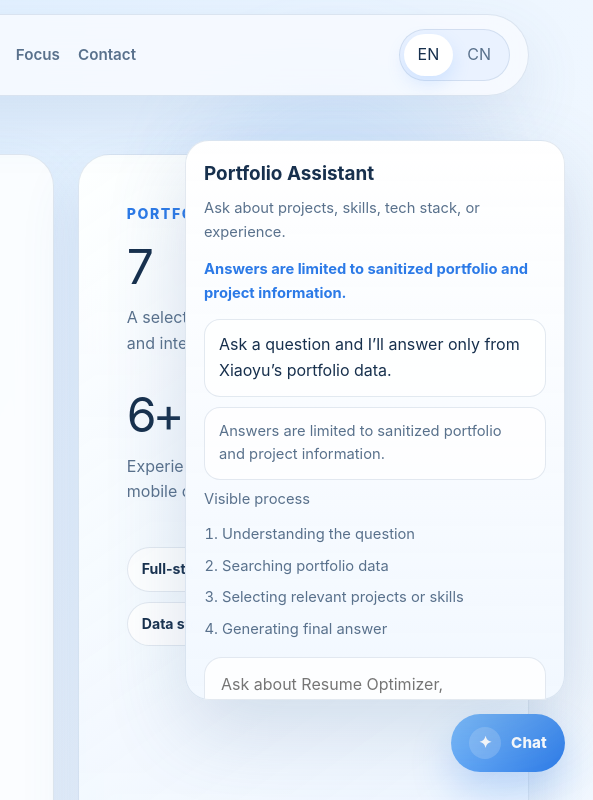
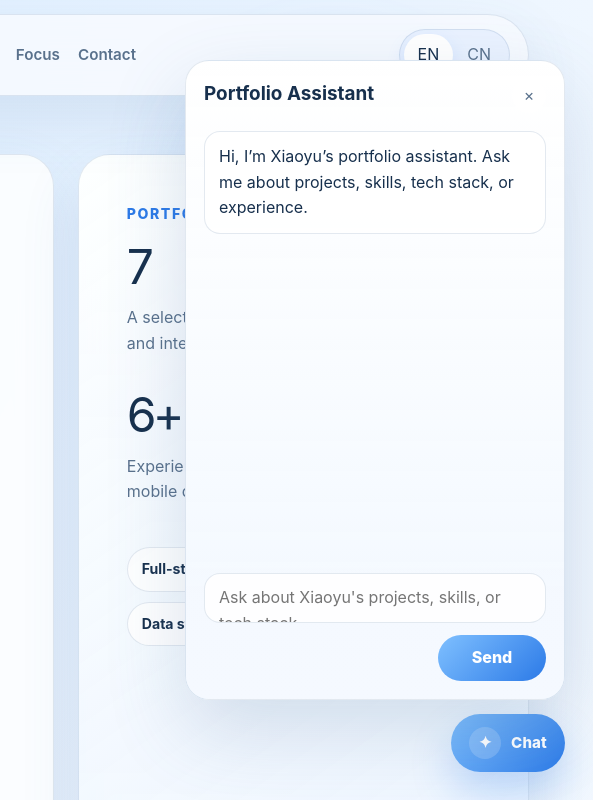
Before and after one commit to XYAN12/my-portfolio, a website with bundled scripts: page index.html in a window 1280 px wide. Both pictures are taken after a click on the button "Open portfolio chatbot". Shown: the top 800 px of the page, 687-1280 px from the left. Built offline with nearby package versions, Linux system fonts and the light colour scheme.

Commit message:
improve chatbot UI

```diff
--- a/src/chatbot-ui.js
+++ b/src/chatbot-ui.js
@@ -8,16 +8,25 @@ function createButtonIcon(document) {
 }
 
 function createMessageBubble(document, className, text) {
-  const bubble = document.createElement("p");
+  const bubble = document.createElement("div");
   bubble.classList.add(className);
   bubble.textContent = text;
   return bubble;
 }
 
-function createStepItem(document, text) {
+function createStepItem(document, text, complete = true) {
   const item = document.createElement("li");
   item.classList.add("chatbot-step");
-  item.textContent = text;
+
+  const icon = document.createElement("span");
+  icon.classList.add("chatbot-step-icon");
+  icon.textContent = complete ? "✓" : "•";
+
+  const label = document.createElement("span");
+  label.classList.add("chatbot-step-label");
+  label.textContent = text;
+
+  item.append(icon, label);
   return item;
 }
 
@@ -74,40 +83,64 @@ export function createChatbotInterface({
   header.classList.add("chatbot-header");
   panel.appendChild(header);
 
+  const headerMain = document.createElement("div");
+  headerMain.classList.add("chatbot-header-main");
+  header.appendChild(headerMain);
+
   const title = document.createElement("h3");
-  header.appendChild(title);
+  headerMain.appendChild(title);
 
   const subtitle = document.createElement("p");
   subtitle.classList.add("chatbot-subtitle");
-  header.appendChild(subtitle);
+  headerMain.appendChild(subtitle);
 
-  const status = document.createElement("p");
-  status.classList.add("chatbot-status");
-  panel.appendChild(status);
+  const closeButton = document.createElement("button");
+  closeButton.type = "button";
+  closeButton.classList.add("chatbot-close");
+  closeButton.setAttribute("aria-label", "Close chat");
+  closeButton.textContent = "×";
+  header.appendChild(closeButton);
 
   const messages = document.createElement("div");
   messages.classList.add("chatbot-messages");
   panel.appendChild(messages);
 
+  const message = document.createElement("div");
+  message.classList.add("chat-message", "assistant");
+  messages.appendChild(message);
+
   const answer = createMessageBubble(document, "chatbot-answer", "");
-  const note = createMessageBubble(document, "chatbot-note", "");
-  messages.append(answer, note);
+  message.append(answer);
 
-  const stepsTitle = document.createElement("p");
-  stepsTitle.classList.add("chatbot-steps-title");
-  panel.appendChild(stepsTitle);
+  const process = document.createElement("details");
+  process.classList.add("chatbot-process");
+  process.hidden = true;
+  process.open = true;
+  message.appendChild(process);
+
+  const processSummary = document.createElement("summary");
+  processSummary.classList.add("chatbot-process-summary");
+  process.appendChild(processSummary);
+
+  const processBody = document.createElement("div");
+  processBody.classList.add("chatbot-process-body");
+  process.appendChild(processBody);
 
   const stepsList = document.createElement("ol");
   stepsList.classList.add("chatbot-steps");
-  panel.appendChild(stepsList);
+  processBody.appendChild(stepsList);
+
+  const inputArea = document.createElement("div");
+  inputArea.classList.add("chatbot-input-area");
+  panel.appendChild(inputArea);
 
   const form = document.createElement("form");
   form.classList.add("chatbot-form");
-  panel.appendChild(form);
+  inputArea.appendChild(form);
 
   const input = document.createElement("textarea");
   input.classList.add("chatbot-input");
-  input.rows = 3;
+  input.rows = 1;
   form.appendChild(input);
 
   const submit = document.createElement("button");
@@ -117,40 +150,49 @@ export function createChatbotInterface({
 
   const state = {
     open: false,
-    endpoint: resolveEndpoint(endpoint)
+    endpoint: resolveEndpoint(endpoint),
+    processVisible: false
   };
+
+  function resetInput() {
+    input.value = "";
+    input.style.height = "";
+  }
 
   function renderStaticCopy() {
     const lang = getLanguage();
     const chatbotCopy = getChatbotCopy(lang);
 
     button.setAttribute("aria-label", chatbotCopy.buttonLabel);
+    button.setAttribute("aria-expanded", String(state.open));
     buttonLabel.textContent = lang === "zh" ? "助手" : "Chat";
     title.textContent = chatbotCopy.title;
-    subtitle.textContent = chatbotCopy.subtitle;
-    stepsTitle.textContent = chatbotCopy.stepsTitle;
+    subtitle.textContent = "";
+    processSummary.textContent = chatbotCopy.processTitle;
     input.setAttribute("aria-label", chatbotCopy.inputLabel);
     input.placeholder = chatbotCopy.placeholder;
     submit.textContent = chatbotCopy.send;
-    note.textContent = chatbotCopy.restricted;
 
     if (!answer.textContent) {
       answer.textContent = chatbotCopy.emptyState;
     }
-
-    if (!status.textContent) {
-      status.textContent = chatbotCopy.restricted;
-    }
   }
 
   function renderSteps(steps, working = false) {
-    stepsList.replaceChildren(...steps.map((step) => createStepItem(document, step)));
+    const items = steps.map((step, index) =>
+      createStepItem(document, step, !working || index < steps.length - 1)
+    );
+    stepsList.replaceChildren(...items);
+    state.processVisible = steps.length > 0;
+    process.hidden = !state.processVisible;
     panel.setAttribute("aria-busy", String(working));
   }
 
   function setOpen(nextOpen) {
     state.open = nextOpen;
     panel.hidden = !nextOpen;
+    panel.setAttribute("aria-hidden", String(!nextOpen));
+    button.setAttribute("aria-expanded", String(nextOpen));
     shell.classList.toggle("is-open", nextOpen);
   }
 
@@ -162,19 +204,17 @@ export function createChatbotInterface({
 
     if (!question) {
       answer.textContent = chatbotCopy.emptyState;
-      status.textContent = chatbotCopy.restricted;
-      renderSteps(getVisibleSteps(lang), false);
+      process.hidden = true;
       return;
     }
 
     if (!state.endpoint) {
       answer.textContent = chatbotCopy.endpointMissing;
-      status.textContent = chatbotCopy.unavailable;
       renderSteps(getVisibleSteps(lang), false);
       return;
     }
 
-    status.textContent = chatbotCopy.working;
+    resetInput();
     answer.textContent = chatbotCopy.working;
     renderSteps(getVisibleSteps(lang), true);
     submit.disabled = true;
@@ -194,11 +234,9 @@ export function createChatbotInterface({
       const payload = await response.json();
 
       answer.textContent = payload.answer || chatbotCopy.unavailable;
-      status.textContent = payload.error ? chatbotCopy.unavailable : chatbotCopy.restricted;
       renderSteps(payload.steps || getVisibleSteps(lang), false);
     } catch (error) {
       answer.textContent = chatbotCopy.unavailable;
-      status.textContent = chatbotCopy.unavailable;
       renderSteps(getVisibleSteps(lang), false);
     } finally {
       submit.disabled = false;
@@ -206,17 +244,37 @@ export function createChatbotInterface({
   }
 
   function refreshCopy() {
-    const lang = getLanguage();
-    const chatbotCopy = getChatbotCopy(lang);
     renderStaticCopy();
-    if (!stepsList.children.length) {
-      renderSteps(getVisibleSteps(lang), false);
+    process.hidden = !state.processVisible;
+  }
+
+  function handleDocumentClick(event) {
+    if (!state.open) {
+      return;
     }
-    note.textContent = chatbotCopy.restricted;
+
+    const target = event.target;
+    if (target === shell) {
+      setOpen(false);
+      return;
+    }
+
+    if (!shell.contains(target)) {
+      setOpen(false);
+    }
+  }
+
+  function handleDocumentKeydown(event) {
+    if (state.open && event.key === "Escape") {
+      setOpen(false);
+    }
   }
 
   button.addEventListener("click", () => setOpen(!state.open));
   form.addEventListener("submit", handleSubmit);
+  closeButton.addEventListener("click", () => setOpen(false));
+  document.addEventListener("click", handleDocumentClick);
+  document.addEventListener("keydown", handleDocumentKeydown);
 
   mount.appendChild(shell);
   refreshCopy();
@@ -225,12 +283,23 @@ export function createChatbotInterface({
     shell,
     button,
     panel,
+    header: {
+      title,
+      subtitle
+    },
     form,
     input,
     submit,
+    closeButton,
+    message,
     messages: {
-      answer,
-      note
+      answer
+    },
+    process: {
+      container: process,
+      summary: processSummary,
+      body: processBody,
+      steps: stepsList
     },
     renderSteps,
     refreshCopy,
--- a/src/portfolio-data.js
+++ b/src/portfolio-data.js
@@ -377,23 +377,23 @@ export const copy = {
     chatbot: {
       buttonLabel: "Open portfolio chatbot",
       title: "Portfolio Assistant",
-      subtitle: "Ask about projects, skills, tech stack, or experience.",
+      subtitle:
+        "Hi, I’m Xiaoyu’s portfolio assistant. Ask me about projects, skills, tech stack, or experience.",
       inputLabel: "Ask a portfolio question",
-      placeholder: "Ask about Resume Optimizer, TaskMaster, or Xiaoyu's stack...",
+      placeholder: "Ask about Xiaoyu's projects, skills, or tech stack...",
       send: "Send",
-      emptyState: "Ask a question and I’ll answer only from Xiaoyu’s portfolio data.",
-      stepsTitle: "Visible process",
-      working: "Checking the portfolio context...",
-      stepOne: "Understanding the question",
-      stepTwo: "Searching portfolio data",
-      stepThree: "Selecting relevant projects or skills",
-      stepFour: "Generating final answer",
-      restricted:
-        "Answers are limited to sanitized portfolio and project information.",
+      emptyState:
+        "Hi, I’m Xiaoyu’s portfolio assistant. Ask me about projects, skills, tech stack, or experience.",
+      processTitle: "Process",
+      working: "Looking through Xiaoyu's portfolio...",
+      stepOne: "Parsed question",
+      stepTwo: "Checked portfolio data",
+      stepThree: "Found relevant projects",
+      stepFour: "Generated answer",
       unavailable:
         "The portfolio assistant is temporarily unavailable. Please try again shortly.",
       endpointMissing:
-        "The portfolio chatbot endpoint is not configured yet. Add the Cloudflare Worker URL to the page config before deploying.",
+        "The portfolio chatbot endpoint is not configured yet. Please try again shortly.",
       redirect:
         "I can help with Xiaoyu's portfolio, projects, skills, tech stack, and experience. Try asking about a specific project or technology."
     }
@@ -469,18 +469,19 @@ export const copy = {
     chatbot: {
       buttonLabel: "打开作品集聊天助手",
       title: "作品集助手",
-      subtitle: "可以问我项目、技能、技术栈或经验相关问题。",
+      subtitle:
+        "你好，我是 Xiaoyu 的作品集助手。你可以问我关于项目、技能、技术栈或经历的问题。",
       inputLabel: "输入作品集相关问题",
-      placeholder: "例如：Resume Optimizer 做了什么？TaskMaster 用了哪些技术？",
+      placeholder: "例如：介绍xiaoyu的项目或技能",
       send: "发送",
-      emptyState: "欢迎提问，我只会基于 Xiaoyu 公开作品集中的信息回答。",
-      stepsTitle: "可见步骤",
-      working: "正在检索作品集信息...",
-      stepOne: "理解问题",
-      stepTwo: "搜索作品集数据",
-      stepThree: "选择相关项目或技能",
-      stepFour: "生成最终回答",
-      restricted: "回答范围仅限经过整理的作品集与项目公开信息。",
+      emptyState:
+        "你好，我是 Xiaoyu 的作品集助手。你可以问我关于项目、技能、技术栈或经历的问题。",
+      processTitle: "回答过程",
+      working: "正在查看 Xiaoyu 的作品集信息...",
+      stepOne: "已解析问题",
+      stepTwo: "已检查作品集数据",
+      stepThree: "已找到相关项目",
+      stepFour: "已生成回答",
       unavailable: "作品集助手暂时不可用，请稍后再试。",
       endpointMissing: "聊天接口尚未配置，请先在页面配置中填写 Cloudflare Worker 地址。",
       redirect:
--- a/styles.css
+++ b/styles.css
@@ -774,11 +774,6 @@ main > .section-shell:not(.hero) {
   flex-direction: column-reverse;
   align-items: flex-end;
   gap: 14px;
-  pointer-events: none;
-}
-
-.chatbot-shell > * {
-  pointer-events: auto;
 }
 
 .chatbot-toggle {
@@ -819,9 +814,11 @@ main > .section-shell:not(.hero) {
 
 .chatbot-panel {
   width: min(380px, calc(100vw - 28px));
-  max-height: min(72vh, 560px);
-  overflow: auto;
-  padding: 18px;
+  height: min(720px, 80vh);
+  max-height: min(720px, 80vh);
+  display: flex;
+  flex-direction: column;
+  overflow: hidden;
   border-radius: 24px;
   border: 1px solid var(--line);
   background:
@@ -832,42 +829,63 @@ main > .section-shell:not(.hero) {
   box-shadow: 0 30px 80px rgba(74, 110, 153, 0.2);
 }
 
+.chatbot-panel[hidden] {
+  display: none !important;
+}
+
+.chatbot-header {
+  display: flex;
+  align-items: flex-start;
+  justify-content: space-between;
+  gap: 12px;
+  padding: 18px 18px 0;
+}
+
+.chatbot-header-main {
+  min-width: 0;
+}
+
 .chatbot-header h3 {
   margin: 0;
   font-size: 1.18rem;
 }
 
+.chatbot-close {
+  width: 34px;
+  height: 34px;
+  border: 0;
+  border-radius: 999px;
+  background: rgba(255, 255, 255, 0.9);
+  color: var(--muted);
+  cursor: pointer;
+  flex: 0 0 auto;
+}
+
 .chatbot-subtitle,
-.chatbot-status,
-.chatbot-note,
 .chatbot-answer,
-.chatbot-steps-title,
 .chatbot-step {
   color: var(--muted);
 }
 
 .chatbot-subtitle,
-.chatbot-status,
-.chatbot-note,
-.chatbot-steps-title {
+.chatbot-step {
   margin: 8px 0 0;
   font-size: 0.92rem;
 }
 
-.chatbot-status {
-  margin-top: 14px;
-  color: var(--accent-deep);
-  font-weight: 700;
+.chatbot-messages {
+  flex: 1 1 auto;
+  min-height: 0;
+  overflow-y: auto;
+  padding: 14px 18px 18px;
 }
 
-.chatbot-messages {
-  margin-top: 14px;
+.chat-message {
   display: grid;
-  gap: 10px;
+  gap: 8px;
 }
 
-.chatbot-answer,
-.chatbot-note {
+.chatbot-answer {
   margin: 0;
   padding: 12px 14px;
   border-radius: 16px;
@@ -879,29 +897,73 @@ main > .section-shell:not(.hero) {
   color: var(--text);
 }
 
+.chatbot-process {
+  padding: 0;
+  border: 1px solid rgba(82, 121, 164, 0.12);
+  border-radius: 14px;
+  background: rgba(248, 251, 255, 0.72);
+}
+
+.chatbot-process-summary {
+  padding: 9px 12px;
+  color: var(--accent-deep);
+  font-weight: 600;
+  font-size: 0.83rem;
+  cursor: pointer;
+  list-style: none;
+}
+
+.chatbot-process-body {
+  padding: 0 12px 10px;
+}
+
 .chatbot-steps {
-  margin: 12px 0 0;
-  padding-left: 18px;
+  margin: 0;
+  padding-left: 0;
   display: grid;
   gap: 8px;
+  list-style: none;
 }
 
 .chatbot-step {
+  margin: 0;
+  display: flex;
+  align-items: center;
+  gap: 8px;
   font-size: 0.92rem;
 }
 
+.chatbot-step-icon {
+  width: 18px;
+  color: var(--accent-deep);
+  font-weight: 800;
+  flex: 0 0 auto;
+}
+
+.chatbot-step-label {
+  min-width: 0;
+}
+
+.chatbot-input-area {
+  position: sticky;
+  bottom: 0;
+  padding: 14px 18px 18px;
+  background:
+    linear-gradient(180deg, rgba(245, 249, 255, 0), rgba(245, 249, 255, 0.92) 24%, rgba(245, 249, 255, 0.98));
+}
+
 .chatbot-form {
-  margin-top: 16px;
   display: grid;
   gap: 12px;
 }
 
 .chatbot-input {
   width: 100%;
-  resize: vertical;
-  min-height: 104px;
-  padding: 14px 16px;
-  border-radius: 18px;
+  min-height: 44px;
+  max-height: 96px;
+  resize: none;
+  padding: 11px 14px;
+  border-radius: 16px;
   border: 1px solid var(--line);
   background: rgba(255, 255, 255, 0.86);
   color: var(--text);
@@ -1048,7 +1110,12 @@ main > .section-shell:not(.hero) {
 
   .chatbot-panel {
     width: 100%;
-    max-height: min(70vh, 620px);
+    height: min(680px, 82vh);
+    max-height: min(680px, 82vh);
+  }
+
+  .chatbot-input-area {
+    padding-bottom: calc(18px + env(safe-area-inset-bottom, 0px));
   }
 
   .chatbot-toggle {
```
Also changed, not shown: tests/chatbot-ui.test.js (+125 -13 lines), tests/helpers/fake-dom.js (+36 -1 lines).
